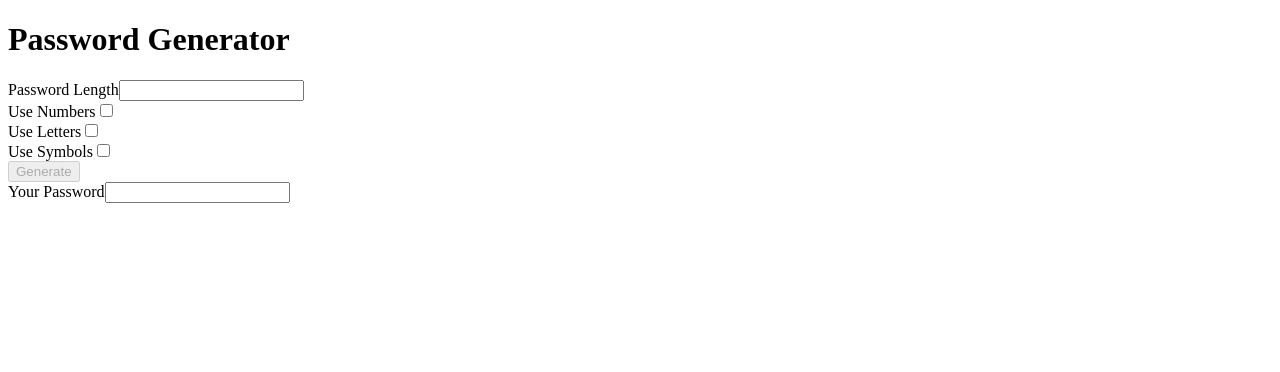
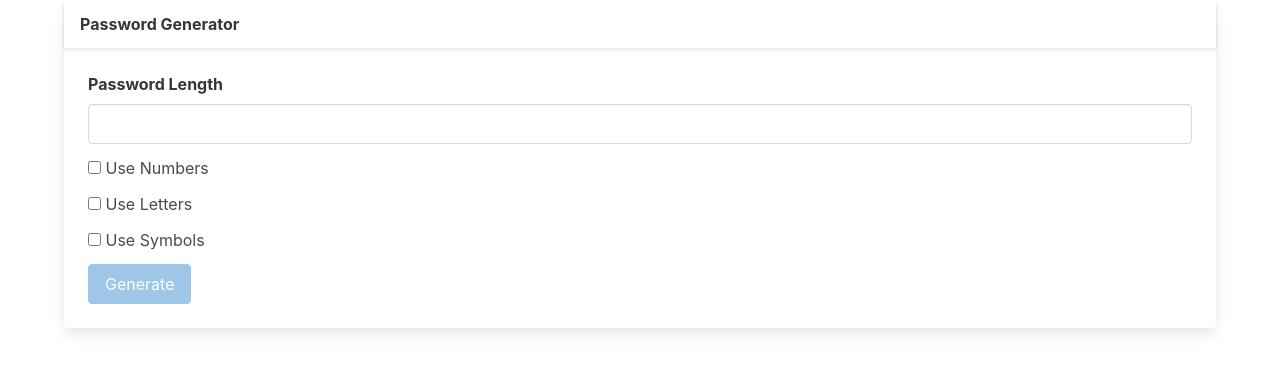
Before and after one commit to ICodeBTW/AngularPasswordGen, an Angular app: page / in a window 1280 px wide. Shown: the top 372 px of the page. Built offline with nearby package versions, Linux system fonts and the light colour scheme.

Commit message:
Added Bulma Styles

```diff
--- a/package.json
+++ b/package.json
@@ -18,6 +18,7 @@
     "@angular/platform-browser": "~13.3.0",
     "@angular/platform-browser-dynamic": "~13.3.0",
     "@angular/router": "~13.3.0",
+    "bulma": "^0.9.3",
     "rxjs": "~7.5.0",
     "tslib": "^2.3.0",
     "zone.js": "~0.11.4"
--- a/src/app/app.component.html
+++ b/src/app/app.component.html
@@ -1,33 +1,66 @@
-<h1>Password Generator</h1>
-<div>
-  <label>Password Length</label>
-  <input  (input)="onChangeLength($event)"/>
+<div class="container card">
+  <header class="card-header">
+    <p class="card-header-title">Password Generator</p>
+  </header>
+
+  <div class="card-content">
+    <div class="field">
+      <label class="label">Password Length</label>
+      <div class="control">
+        <input class="input" (input)="onChangeLength($event)" />
+      </div>
     </div>
 
-<div>
-  <label>Use Numbers</label>
-  <input type="checkbox" (change)="onUseNumbersChange()" />
+    <div class="field">
+      <label class="checkbox">
+        <input
+          class="checkbox"
+          type="checkbox"
+          (change)="onUseNumbersChange()"
+        />
+        Use Numbers</label
+      >
     </div>
 
-<div>
-  <label>Use Letters</label>
-  <input type="checkbox" (change)="onUseLettersChange()" />
+    <div class="field">
+      <label class="checkbox">
+        <input
+          class="checkbox"
+          type="checkbox"
+          (change)="onUseLettersChange()"
+        />
+        Use Letters</label
+      >
     </div>
 
-<div>
-  <label>Use Symbols</label>
-  <input type="checkbox" (change)="onUseSymbolsChange()"/>
+    <div class="field">
+      <label class="checkbox">
+        <input
+          class="checkbox"
+          type="checkbox"
+          (change)="onUseSymbolsChange()"
+        />
+        Use Symbols</label
+      >
     </div>
 
-<div>
+    <div class="field">
       <!-- Event Binding Syntax An event we want to listen to -->
-  <button [disabled]="!(length && (useLetters || useNumbers || useSymbols))" (click)="onButtonClick()">Generate</button>
+      <button
+        class="button is-info"
+        [disabled]="!(length && (useLetters || useNumbers || useSymbols))"
+        (click)="onButtonClick()"
+      >
+        Generate
+      </button>
     </div>
 
-<div>
+    <div class="field" *ngIf="password">
       <!-- Property Binding Syntax Value Property is set to an Expression. -->
-  <label>Your Password</label>
-  <input [value]="getPassword()" />
+      <label class="label">Your Password</label>
+      <input class="input" [value]="getPassword()" />
+    </div>
+  </div>
 </div>
 
 <!-- Printing the value of a property/variable [String Interpolation] -->
--- a/src/styles.css
+++ b/src/styles.css
@@ -1 +1,2 @@
 /* You can add global styles to this file, and also import other style files */
+@import 'bulma/css/bulma.css';
```
Also changed, not shown: 1 other file (tests, documents, lock files or other folders). Lines whose indentation alone changed are shown as unchanged.
